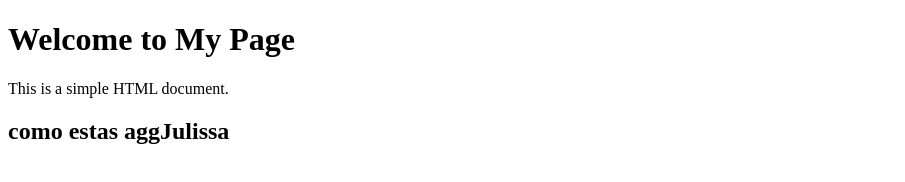
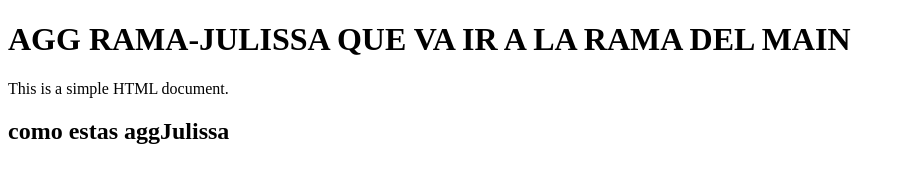
Before and after one commit to GabrielHasqui/prueba, a plain HTML site: page index.html in a window 1280 px wide. Shown: the whole page, without its empty margins (0-905 px from the left). Drawn offline with Linux system fonts and the light colour scheme.

Commit message:
cambios agg rama-julissa directo al main

```diff
--- a/index.html
+++ b/index.html
@@ -6,7 +6,7 @@
     <title></title>
 </head>
 <body>
-    <h1>Welcome to My Page</h1>
+    <h1>AGG RAMA-JULISSA QUE VA IR A LA RAMA DEL MAIN</h1>
     <p>This is a simple HTML document.</p>
     <H2>como estas aggJulissa</H2>
     <script>
```
